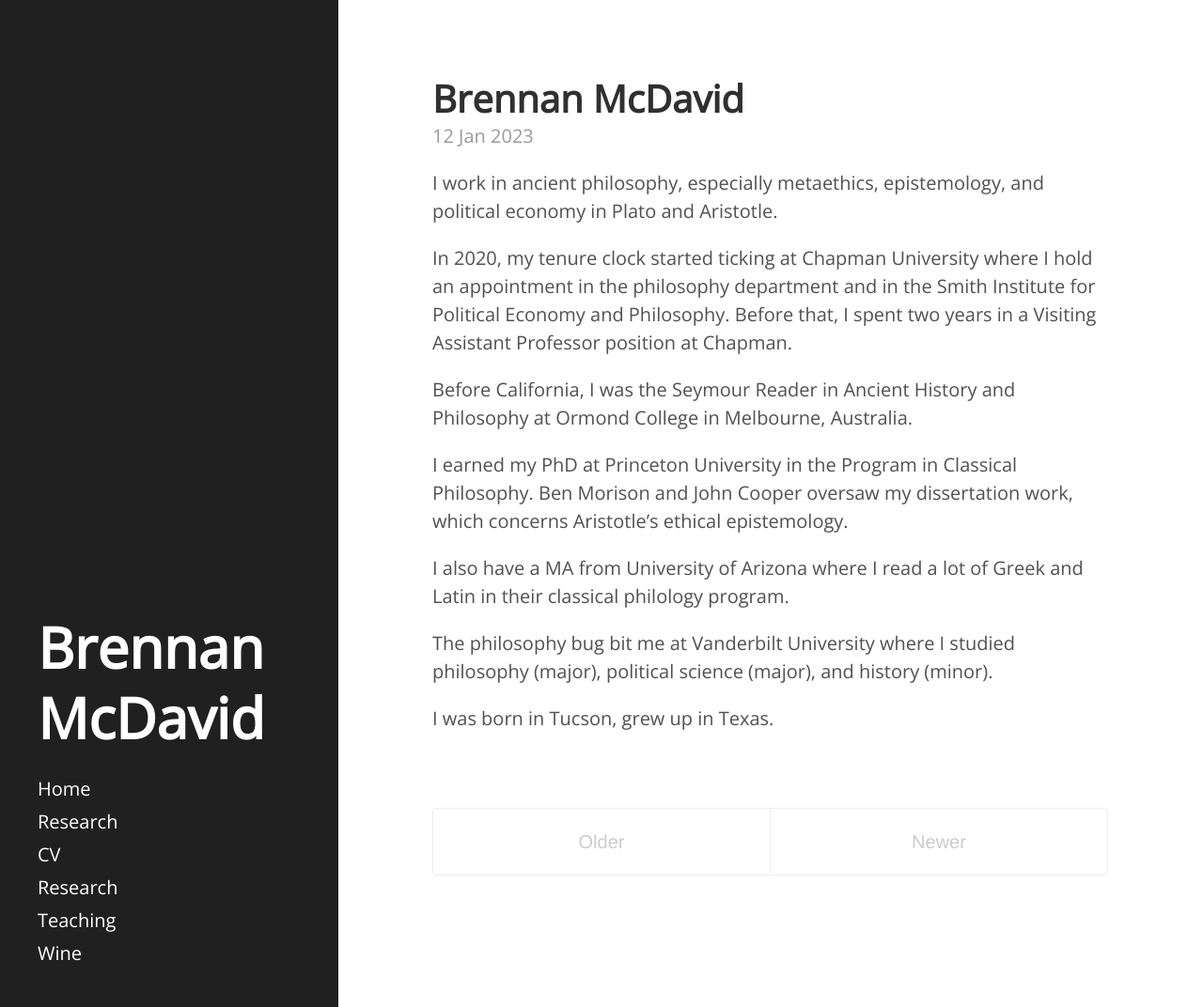
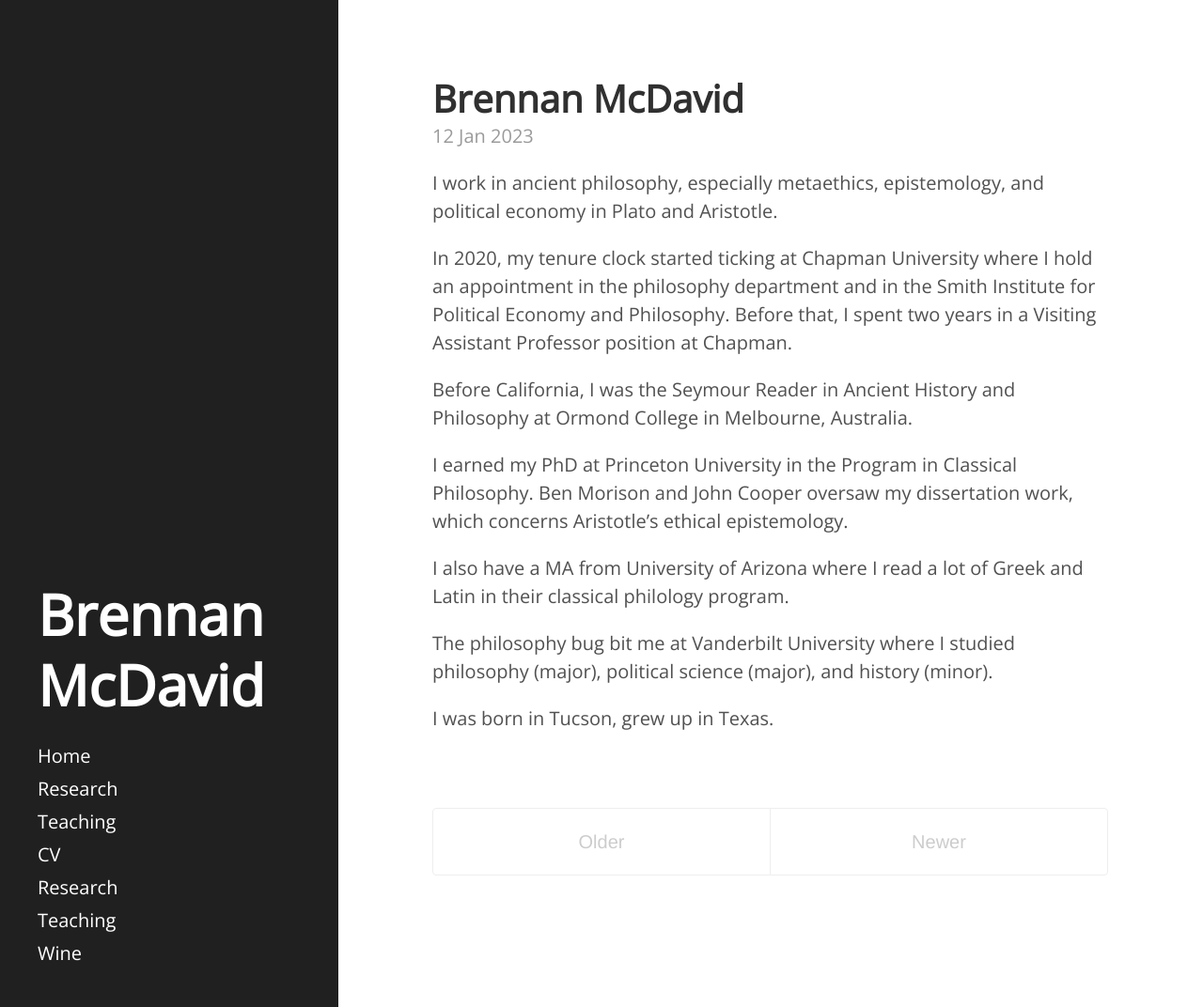
Before and after one commit to bkmcdavid/bkmcdavid.github.io, a Jekyll site: the page built from index.html, in a window 1280 px wide and 1072 px high. Shown: the whole window at 94% size. Built offline with Jekyll 4.4.1, drawn with Linux system fonts in a browser that asks for light colours; the list of posts is cut into pages by our own code.

Commit message:
Update teaching.md

```diff
--- a/teaching.md
+++ b/teaching.md
@@ -1,3 +1,4 @@
 ---
-layout: default
+layout: page
+title: Teaching
 ---
```
